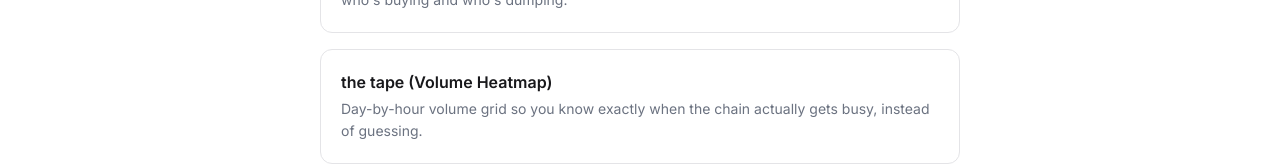
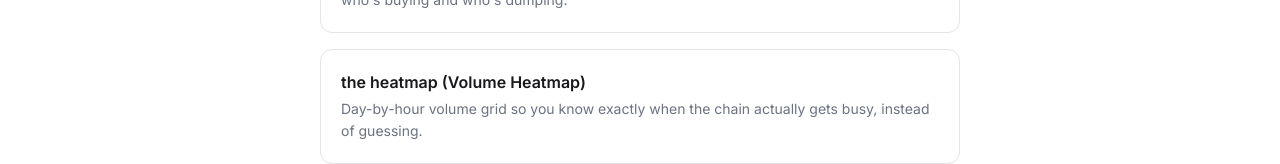
Before and after one commit to Tiresias13/popnorc, a Next.js app: page /about in a window 1280 px wide. Shown: the part 712-876 px from the top of the page. Built offline with nearby package versions, Linux system fonts and the light colour scheme.

Commit message:
Update page.tsx

```diff
--- a/app/about/page.tsx
+++ b/app/about/page.tsx
@@ -15,7 +15,7 @@ const FEATURES = [
     desc: "Ranks real wallets by real holdings in real traded tokens — not stablecoins, not dust. See who's buying and who's dumping.",
   },
   {
-    name: "the tape (Volume Heatmap)",
+    name: "the heatmap (Volume Heatmap)",
     desc: "Day-by-hour volume grid so you know exactly when the chain actually gets busy, instead of guessing.",
   },
 ];
```
